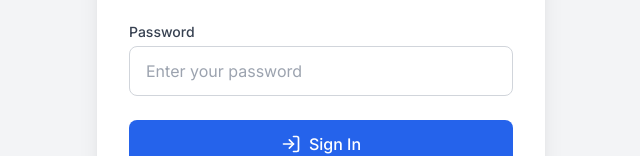
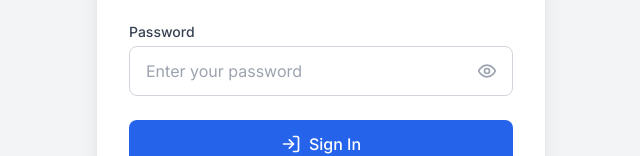
Before and after one commit to Soty135/Locket, a React (Vite) app: page /admin in a window 1280 px wide. Shown: the part 420-576 px from the top of the page, without its empty margins (319-959 px from the left). Built offline with nearby package versions, Linux system fonts and the light colour scheme; no server answers.

Commit message:
Add password visibility toggle to login form

```diff
--- a/src/components/LoginForm.tsx
+++ b/src/components/LoginForm.tsx
@@ -1,7 +1,7 @@
 import { useState } from 'react';
 import { signInWithEmailAndPassword } from 'firebase/auth';
 import { auth } from '../firebase/config';
-import { Loader2, LogIn } from 'lucide-react';
+import { Loader2, LogIn, Eye, EyeOff } from 'lucide-react';
 
 interface LoginFormProps {
   onSuccess: () => void;
@@ -10,6 +10,7 @@
 export default function LoginForm({ onSuccess }: LoginFormProps) {
   const [email, setEmail] = useState('');
   const [password, setPassword] = useState('');
+  const [showPassword, setShowPassword] = useState(false);
   const [error, setError] = useState('');
   const [loading, setLoading] = useState(false);
 
@@ -70,14 +71,27 @@
             <label className="block text-sm font-medium text-gray-700 mb-1">
               Password
             </label>
+            <div className="relative">
               <input
-              type="password"
+                type={showPassword ? 'text' : 'password'}
                 required
                 value={password}
                 onChange={(e) => setPassword(e.target.value)}
-              className="w-full px-4 py-3 border border-gray-300 rounded-lg focus:ring-2 focus:ring-blue-500 focus:border-blue-500"
+                className="w-full px-4 py-3 pr-12 border border-gray-300 rounded-lg focus:ring-2 focus:ring-blue-500 focus:border-blue-500"
                 placeholder="Enter your password"
               />
+              <button
+                type="button"
+                onClick={() => setShowPassword(!showPassword)}
+                className="absolute right-3 top-1/2 -translate-y-1/2 p-1 text-gray-400 hover:text-gray-600"
+              >
+                {showPassword ? (
+                  <EyeOff className="w-5 h-5" />
+                ) : (
+                  <Eye className="w-5 h-5" />
+                )}
+              </button>
+            </div>
           </div>
 
           <button
```
Lines whose indentation alone changed are shown as unchanged.
